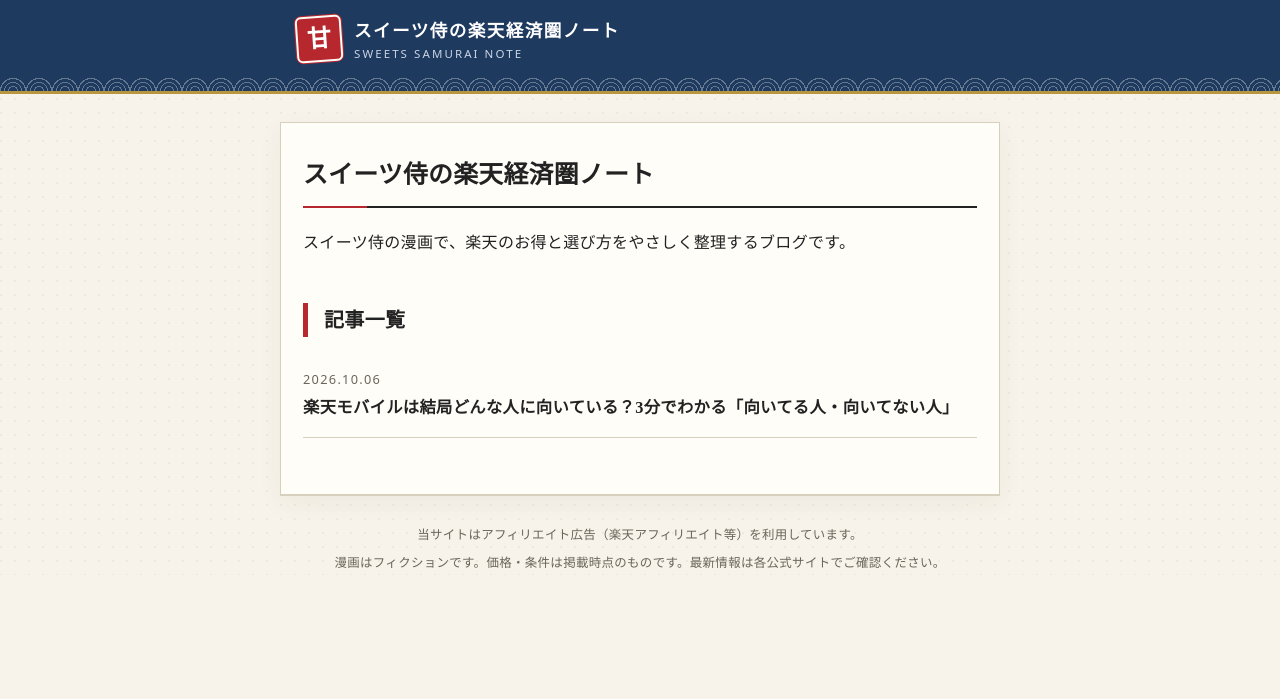
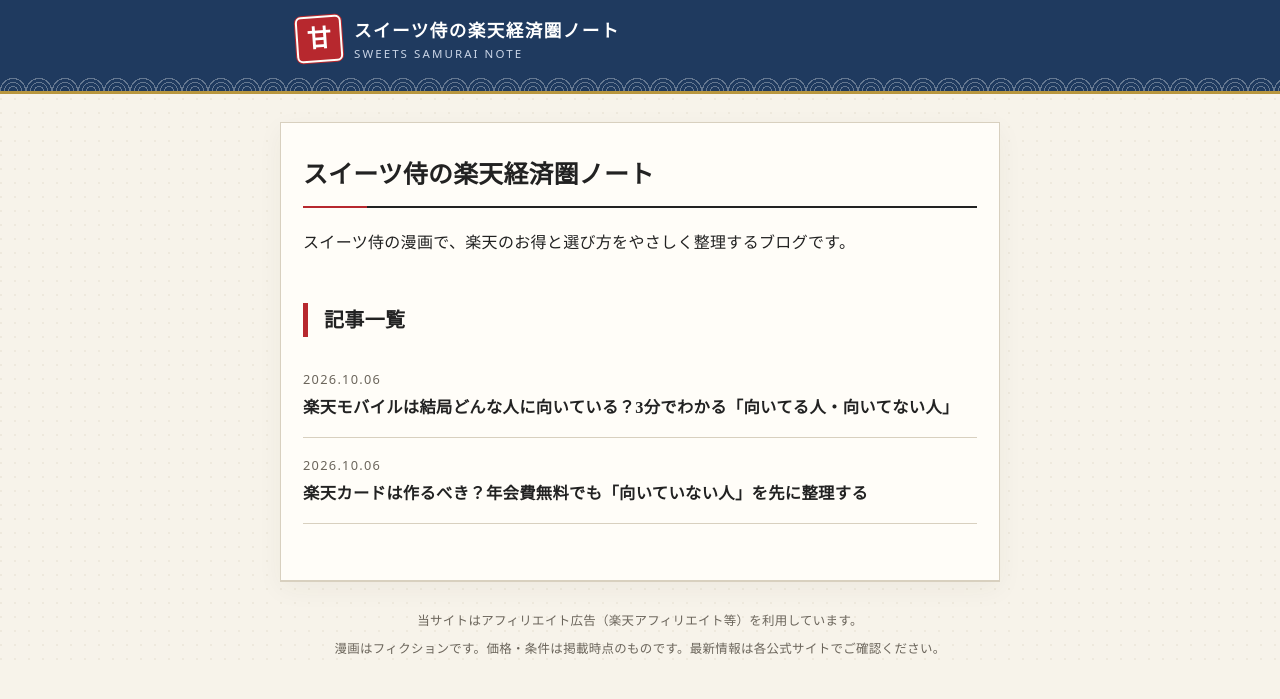
Before and after one commit to eztamu/sweets-blog, a Jekyll site: the page built from index.md, in a window 1280 px wide. Shown: the top 699 px of the page. Built offline with Jekyll 4.4.1, drawn with Linux system fonts in a browser that asks for light colours; part of the change alters nothing that is shown.

Commit message:
楽天カード記事を追加し、モバイル記事と相互リンク
Co-Authored-By: Claude Sonnet 5.5 <noreply@anthropic.com>
Claude-Session: https://claude.ai/code/session_01BpUWxc767rFro4ZmmBRR5J

```diff
--- /dev/null
+++ b/_posts/2026-10-06-rakuten-card-fit.md
@@ -0,0 +1,112 @@
+---
+title: "楽天カードは作るべき？年会費無料でも「向いていない人」を先に整理する"
+date: 2026-10-06
+description: "楽天カードが向いている人・向いていない人を、公式の表記だけで整理しました。"
+---
+![スイーツ侍の4コマ漫画](/assets/img/rakuten-card-intro.jpg)
+
+## 【結論】年会費をかけずにカードを作りたい人向け。すでに楽天カードを持つ人は対象外でござる
+
+楽天カードは、これから新しくクレジットカードを作りたく、年会費は避けたい人に向いています。すでに楽天カードを持っている人は紹介の対象外なので、この記事は読まなくて大丈夫です。
+
+この記事で分かること:
+
+- 楽天カードの年会費と新規入会特典の表記
+- 向いている人と、先に確認したい人
+- 申し込みの流れと、申し込む前の注意
+
+{% include aff.html id="card" %}
+
+## おやつ代が足りぬ…カードを作りたいが、年会費が気になる人へ
+
+漫画の侍は、おやつ代が足りずに頭を抱えていました。カードを作れば何かが変わるかもしれないと思っても、年会費がかかるなら話は別です。
+
+こんなモヤモヤはありませんか。
+
+- カードは作りたいが、年会費で毎年お金が出ていくのは避けたい
+- 入会特典があると聞くが、どんな条件なのか分からない
+- 使い方がまだ読めず、作って後悔しないか不安
+
+特に、まだ使い方が決まっていない段階では、慎重になるのが自然です。まず「年会費がかかるのか」と「特典に条件があるのか」を確認するところから始めましょう。
+
+## 楽天カードの事実を整理すると、こうなります
+
+公式バナーの表記から、確認できることを表にまとめました。
+
+| 確認したいこと | バナーの表記 |
+|---|---|
+| 年会費 | 年会費永年無料 |
+| 新規入会の特典 | 新規入会＆3回利用で5,000ポイント進呈 |
+| 特典の条件 | 条件があります |
+
+年会費については、バナーが「永年無料」と表記しています。年会費を避けたい人にとって、確認しやすい材料です。
+
+新規入会の特典は「新規入会＆3回利用」が前提の表記です。進呈には条件があります。条件の詳細はこの記事では案内できないため、公式ページで確認してください。
+
+特典のポイント数だけで決めるのではなく、条件を読んだうえで、自分の使い方に合うかを考えるのがおすすめです。
+
+## 楽天カードが向いている人
+
+次に当てはまる人は、検討する価値があります。
+
+- まだ楽天カードを持っていない人
+- 年会費がかからないカードを探している人
+- 新規入会の特典（条件あり）を、公式ページで確認したうえで検討したい人
+
+「年会費」と「特典の条件」を自分で確かめてから決めたい人ほど、納得して進められます。
+
+## 楽天カードが向いていない人・先に確認したい人
+
+先にデメリットを正直にお伝えします。次の人は、申し込む前に立ち止まってください。
+
+- **すでに楽天カードを持っている人**
+  紹介の対象外です。再度の申し込みはおすすめしません。
+- **特典のポイント数だけで決めたい人**
+  進呈には条件があり、その詳細はこの記事では確認できません。公式ページで確認してからにしましょう。
+- **クレジットカードを使う予定がない人**
+  特典は「新規入会＆3回利用」が前提の表記です。使う予定がないと、特典の条件に合いません。
+
+審査のこと、ポイントの貯まり方、他のカードとの比べ方は、この記事では答えられません。気になる点は公式ページで確認してください。
+
+## 申し込みの流れ
+
+流れは次の3ステップです。
+
+1. 紹介リンクから公式ページへ進む
+2. 公式ページで、最新の条件を確認する
+3. 申し込む（紹介の成果はカード発行が条件です）
+
+条件の確認は、申し込む前に済ませておくと安心です。
+
+## Q&A
+
+**Q. 年会費はかかりますか？**
+A. バナーは「年会費永年無料」と表記しています。最新の内容は公式ページで確認してください。
+
+**Q. すでに楽天カードを持っている場合は？**
+A. 紹介の対象外です。再度の申し込みはおすすめしません。
+
+**Q. 特典の条件は？**
+A. 「新規入会＆3回利用」が前提の表記です。進呈には条件があります。詳細は公式ページで確認してください。
+
+**Q. いつの情報ですか？**
+A. 2026年10月時点の公式バナー表記です。審査やポイントの貯まり方など、この記事で答えられないことは公式ページで確認してください。
+
+## 申し込む前の注意
+
+- 特典・条件は2026年10月時点の公式バナー表記で、変更される場合があります
+- 新規入会＆3回利用などの条件があります
+- すでに楽天カードを持っている人は紹介の対象外です
+- 最新の条件は、公式ページで確認してください
+
+{% include aff.html id="card" %}
+
+## 追伸（P.S.）
+
+おやつ代の悩みは、まず年会費と条件を知ることから始まるでござる。焦らず、拙者と一緒に確かめていくでござるよ。
+
+申し込む前に公式ページで最新の条件を確認してください。
+
+## あわせて読みたい
+
+- [楽天モバイルは結局どんな人に向いている？3分でわかる「向いてる人・向いてない人」]({% post_url 2026-10-06-rakuten-mobile-fit %})
--- a/_posts/2026-10-06-rakuten-mobile-fit.md
+++ b/_posts/2026-10-06-rakuten-mobile-fit.md
@@ -96,3 +96,7 @@ A. この記事では判断できません。エリアや他社との比較、
 おやつ代を守るには、まず通信費の見直しからでござる。拙者も、自分に合うかをよく確かめてから決めるでござるよ。
 
 申し込む前に公式ページで最新の条件を確認してください。
+
+## あわせて読みたい
+
+- [楽天カードは作るべき？年会費無料でも「向いていない人」を先に整理する]({% post_url 2026-10-06-rakuten-card-fit %})
```
Also changed, not shown: assets/img/rakuten-card-intro.jpg (added).
